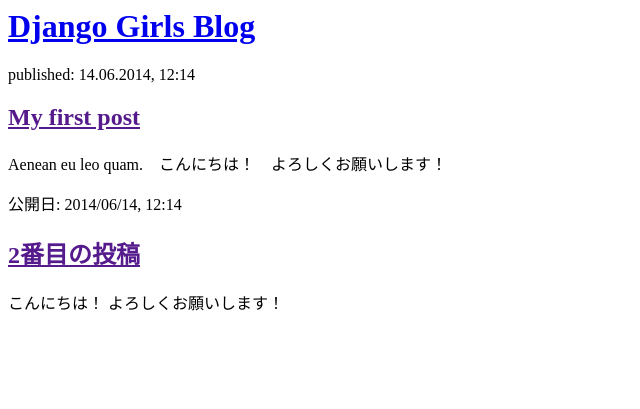
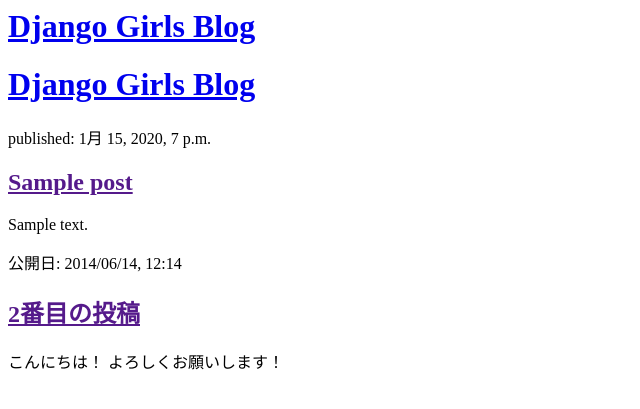
Before and after one commit to git-craft/my-first-blog, a Django app: template blog/templates/blog/post_list.html in a window 1280 px wide. Shown: the top 409 px of the page, without its empty margins (0-640 px from the left). Run offline with Django 3.2, Linux system fonts and the light colour scheme; the template is opened without the code that fills it: values that come from a table or form of the project are taken from there, others are empty; tables that the repository leaves empty hold one stand-in row (values such as "Sample post").

Commit message:
Modified templates to display posts from database.

```diff
--- a/blog/templates/blog/post_list.html
+++ b/blog/templates/blog/post_list.html
@@ -8,10 +8,16 @@
         </div>
 
         <div>
-            <p>published: 14.06.2014, 12:14</p>
-            <h2><a href="">My first post</a></h2>
-            <p>Aenean eu leo quam.　こんにちは！　よろしくお願いします！</p>
+            <h1><a href="/">Django Girls Blog</a></h1>
         </div>
+
+        {% for post in posts %}
+            <div>
+                <p>published: {{ post.published_date }}</p>
+                <h2><a href="">{{ post.title }}</a></h2>
+                <p>{{ post.text|linebreaksbr }}</p>
+            </div>
+        {% endfor %}
 
         <div>
             <p>公開日: 2014/06/14, 12:14</p>
--- a/blog/views.py
+++ b/blog/views.py
@@ -1,5 +1,8 @@
 from django.shortcuts import render
+from django.utils import timezone
+from .models import Post
 
 # Create your views here.
 def post_list(request):
+    posts = Post.objects.filter(published_date_lte=timezone.now()).order_by("published_date")
     return render(request, "blog/post_list.html", {})
```
